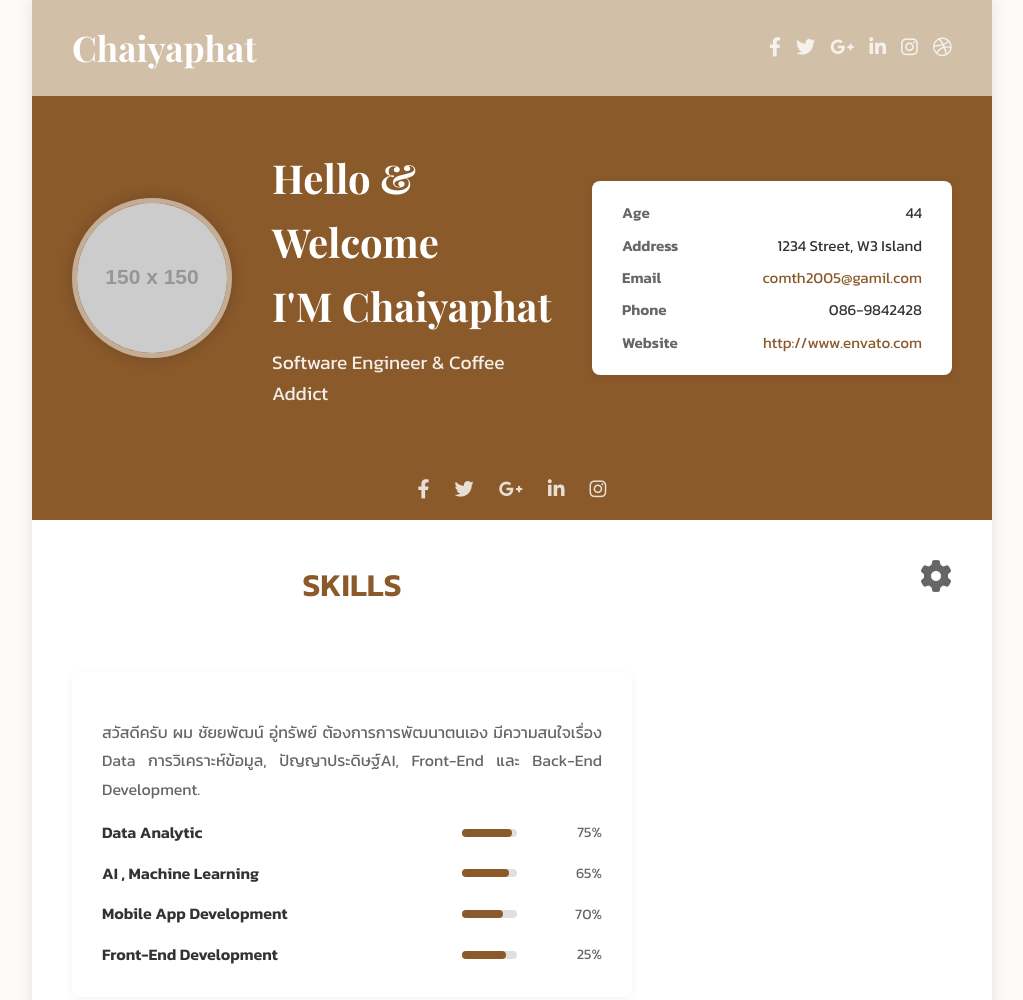
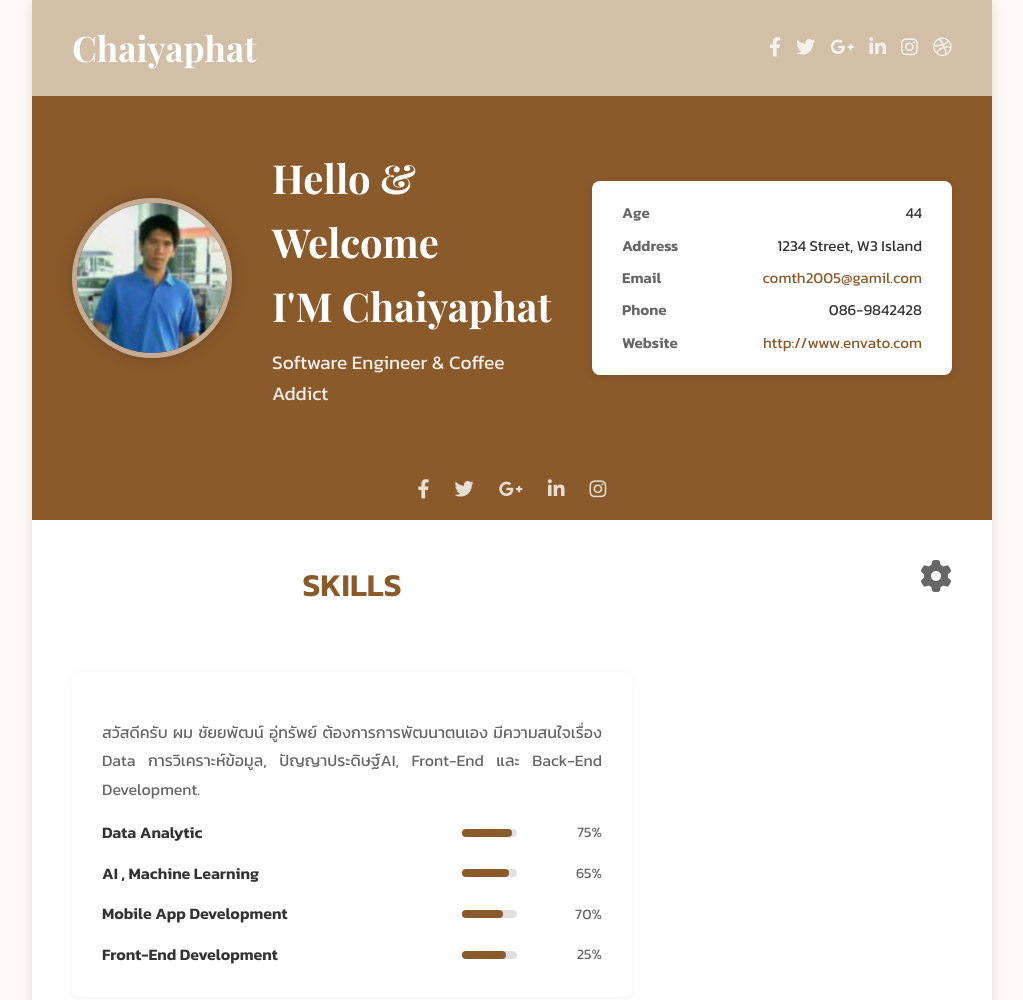
Before and after one commit to NatureScript/NatureScript.github.io, a plain HTML site: page resume/index.html in a window 1280 px wide. Shown: the top 1000 px of the page, without its empty margins (128-1151 px from the left). Drawn offline with nearby package versions, Linux system fonts and the light colour scheme; placeholder pictures from the web are drawn by us.

Commit message:
Add My picture

```diff
--- a/resume/index.html
+++ b/resume/index.html
@@ -377,7 +377,7 @@
 
         <div class="hero-section">
             <div class="profile-pic">
-                <img src="https://via.placeholder.com/150/d1bfa7/8b5a2b?text=Your+Pic" alt="Profile Picture">
+                <img src="https://raw.githubusercontent.com/NatureScript/NatureScript.github.io/main/images/mypic.png" alt="Profile Picture">
                 </div>
             <div class="intro-text">
                 <h2>Hello & Welcome <br> I'M Chaiyaphat</h2>
```
